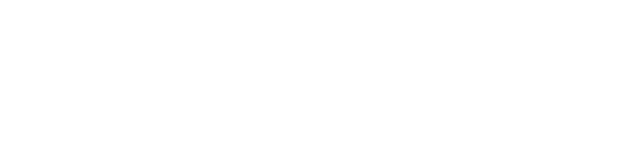
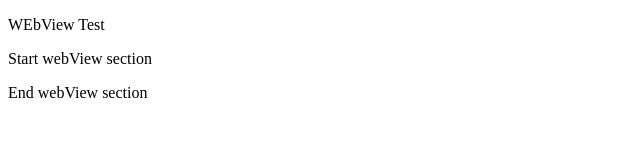
Before and after one commit to achilov1206/testHtmlPage, a plain HTML site: page index.html in a window 1280 px wide. Shown: the whole page, without its empty margins (0-640 px from the left). Drawn offline with Linux system fonts and the light colour scheme.

Commit message:
Update index.html

```diff
--- a/index.html
+++ b/index.html
@@ -2,8 +2,11 @@
 <html>
   <body>
     <!-- 1. The <iframe> (and video player) will replace this <div> tag. -->
+    <p>WEbView Test</p>
+    <p>Start webView section</p>
+
     <div id="player"></div>
-
+    <p>End webView section</p>
     <script>
       // 2. This code loads the IFrame Player API code asynchronously.
       var tag = document.createElement('script');
```
